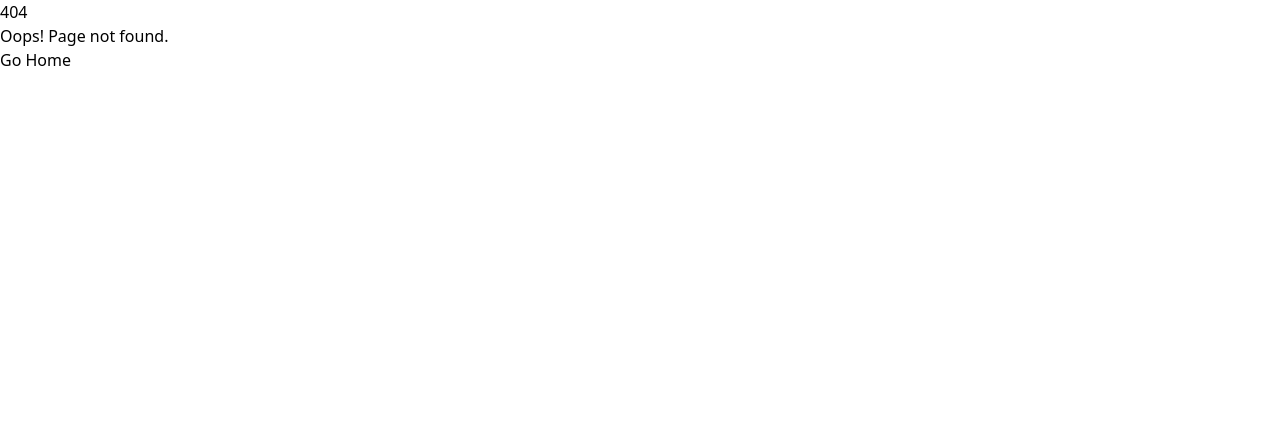
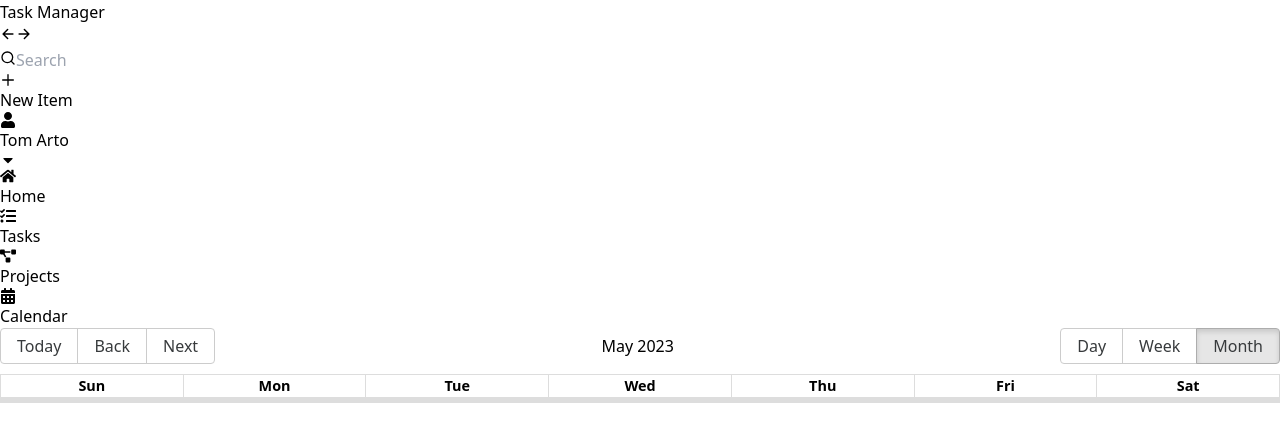
Before and after one commit to Takenobou/ui_cw2, a React (Vite) app: page /calendar in a window 1280 px wide. Before the commit this address had no page. Shown: the top 442 px of the page. Built offline with nearby package versions, Linux system fonts and the light colour scheme.

Commit message:
working more on formatting, added all main pages

```diff
--- a/src/App.tsx
+++ b/src/App.tsx
@@ -8,6 +8,7 @@ import NotFound from './components/NotFound';
 import PageWrapper from './components/PageWrapper';
 import Tasks from "./pages/tasks.tsx";
 import Projects from "./pages/projects.tsx";
+import Calendar from "./pages/calendar.tsx";
 
 const App: React.FC = () => {
     const [isLoggedIn, setIsLoggedIn] = React.useState(false);
@@ -22,6 +23,7 @@ const App: React.FC = () => {
                     <Route path="/projects" element={<PageWrapper><Projects /></PageWrapper>} />
                     <Route path="/signin" element={<SignIn setIsLoggedIn={setIsLoggedIn} />} />
                     <Route path="*" element={<NotFound />} />
+                    <Route path="/calendar" element={<PageWrapper><Calendar /></PageWrapper>} />
                 </Routes>
             </div>
         </BrowserRouter>
--- a/src/components/ProjectView.tsx
+++ b/src/components/ProjectView.tsx
@@ -5,6 +5,7 @@ interface Task {
     title: string;
     status: string;
     project: string;
+    labels: string[];
 }
 
 interface ProjectViewProps {
@@ -14,25 +15,34 @@ interface ProjectViewProps {
 
 const ProjectView: React.FC<ProjectViewProps> = ({ project, tasksData }) => {
     const statusCategories = ['To do', 'In Progress', 'Done'];
+    const statusDotColors = ['bg-red-600', 'bg-yellow-600', 'bg-green-600'];
 
-    // Filter tasks of the selected project
     const projectTasks = tasksData.filter(task => task.project === project);
 
     return (
-        <div>
-            <h1 className="text-4xl font-bold mt-4 mb-8">{project}</h1>
-
-            <div className="grid grid-cols-3 gap-4">
+        <div className="h-full p-8 flex flex-col">
+            <div className="flex-grow grid grid-cols-3 gap-8">
                 {statusCategories.map((status, index) => (
-                    <div key={index}>
-                        <h2 className="text-2xl font-semibold mb-4">{status}:</h2>
+                    <div key={index} className="p-4 bg-gray-200 rounded-xl shadow-lg flex flex-col">
+                        <h2 className="text-xl font-semibold mb-8 flex items-center">
+                            <span className={`mr-2 rounded-full h-4 w-4 inline-block ${statusDotColors[index]}`}></span>
+                            {status}
+                        </h2>
                         {projectTasks
                             .filter(task => task.status === status)
                             .map(task => (
-                                <button key={task.id} className="bg-blue-500 text-white rounded px-2 py-1 my-1">
-                                    {task.title}
+                                <button key={task.id} className="w-full text-left p-6 mb-6 border-gray-300 rounded-xl focus:outline-none shadow hover:shadow-lg transition-shadow duration-200 ease-in-out bg-white text-gray-700">
+                                    <h3 className="font-bold text-2xl mb-2">{task.title}</h3>
+                                    <div className="flex items-center space-x-2 mt-2">
+                                        {task.labels.map((label, index) => (
+                                            <span key={index} className="inline-block bg-blue-200 text-blue-800 px-2 py-1 rounded-full text-sm mr-2">{label}</span>
+                                        ))}
+                                    </div>
                                 </button>
                             ))}
+                        {projectTasks.filter(task => task.status === status).length === 0 &&
+                            <div className="text-lg text-gray-500 mt-4 text-center">No tasks to display.</div>
+                        }
                     </div>
                 ))}
             </div>
--- a/src/components/SideBar.tsx
+++ b/src/components/SideBar.tsx
@@ -39,9 +39,23 @@ const SideBar: React.FC = () => {
                 </div>
                 {isDropdownOpen && (
                     <ul className="absolute left-0 w-full space-y-2 bg-white rounded-b-lg shadow-lg mt-2 p-2">
-                        <li><button className="w-full text-left py-2 hover:bg-gray-100 rounded-lg transition-colors">Account settings</button></li>
-                        <li><button className="w-full text-left py-2 hover:bg-gray-100 rounded-lg transition-colors">Update profile</button></li>
-                        <li><button className="w-full text-left py-2 hover:bg-gray-100 rounded-lg transition-colors">Log out</button></li>
+                        <li>
+                            <button className="w-full text-left py-2 hover:bg-gray-100 rounded-lg transition-colors">
+                                Account settings
+                            </button>
+                        </li>
+                        <li>
+                            <button className="w-full text-left py-2 hover:bg-gray-100 rounded-lg transition-colors"
+                            >
+                                Update profile
+                            </button>
+                        </li>
+                        <li>
+                            <button className="w-full text-left py-2 hover:bg-gray-100 rounded-lg transition-colors"
+                                    onClick={() => navigate("/signin")}>
+                                Log out
+                            </button>
+                        </li>
                     </ul>
                 )}
             </div>
@@ -71,7 +85,8 @@ const SideBar: React.FC = () => {
                     </button>
                 </li>
                 <li className="flex items-center space-x-2">
-                    <button className="w-full py-2 px-4 flex items-center text-gray-700 hover:bg-gray-200 rounded-lg focus:outline-none">
+                    <button className="w-full py-2 px-4 flex items-center text-gray-700 hover:bg-gray-200 rounded-lg focus:outline-none"
+                            onClick={() => navigate('/calendar')}>
                         <FaCalendarAlt className="text-xl mr-2" />
                         <span className="font-medium">Calendar</span>
                     </button>
--- a/src/data/taskdata.json
+++ b/src/data/taskdata.json
@@ -10,7 +10,8 @@
     "labels": ["UI", "Website"],
     "documents": ["homepage_design.pdf"],
     "automation": ["Automate CSS compilation"],
-    "project": "Website Redesign"
+    "project": "Website Redesign",
+    "priority": "Low"
   },
   {
     "id": 2,
@@ -23,7 +24,8 @@
     "labels": ["User Registration"],
     "documents": ["signup_process.docx", "user_requirements.pdf"],
     "automation": ["Automate email verification"],
-    "project": "User Management System"
+    "project": "User Management System",
+    "priority": "High"
   },
   {
     "id": 3,
@@ -36,7 +38,8 @@
     "labels": ["Database Design"],
     "documents": ["schema_diagram.png"],
     "automation": [],
-    "project": "Inventory Management System"
+    "project": "Inventory Management System",
+    "priority": "High"
   },
   {
     "id": 4,
@@ -49,7 +52,8 @@
     "labels": ["Product Search"],
     "documents": ["search_requirements.pdf"],
     "automation": ["Automate indexing of product data"],
-    "project": "E-commerce Website"
+    "project": "E-commerce Website",
+    "priority": "Normal"
   },
   {
     "id": 5,
@@ -62,7 +66,8 @@
     "labels": ["UI", "Mobile App"],
     "documents": [],
     "automation": [],
-    "project": "Mobile App Development"
+    "project": "Mobile App Development",
+    "priority": "High"
   },
   {
     "id": 6,
@@ -75,7 +80,8 @@
     "labels": ["Performance Optimization"],
     "documents": ["query_analysis.docx"],
     "automation": [],
-    "project": "Database Performance Enhancement"
+    "project": "Database Performance Enhancement",
+    "priority": "High"
   },
   {
     "id": 7,
@@ -88,7 +94,8 @@
     "labels": ["UI", "Website"],
     "documents": ["homepage_content_update.docx"],
     "automation": [],
-    "project": "Website Redesign"
+    "project": "Website Redesign",
+    "priority": "Normal"
   },
   {
     "id": 8,
@@ -101,7 +108,8 @@
     "labels": ["User Management"],
     "documents": ["password_recovery_process.pdf"],
     "automation": ["Automate email sending"],
-    "project": "User Management System"
+    "project": "User Management System",
+    "priority": "Low"
   },
   {
     "id": 9,
@@ -114,7 +122,8 @@
     "labels": ["Performance Optimization"],
     "documents": ["index_optimization_notes.txt"],
     "automation": [],
-    "project": "Inventory Management System"
+    "project": "Inventory Management System",
+    "priority": "High"
   },
   {
     "id": 10,
@@ -127,6 +136,7 @@
     "labels": ["User Management"],
     "documents": ["authentication_process.docx"],
     "automation": [],
-    "project": "User Management System"
+    "project": "User Management System",
+    "priority": "Normal"
   }
 ]
--- /dev/null
+++ b/src/pages/calendar.tsx
@@ -0,0 +1,66 @@
+// Import necessary libraries
+import React, { useState, useEffect } from 'react';
+import { Calendar, momentLocalizer } from 'react-big-calendar';
+import moment from 'moment';
+import 'react-big-calendar/lib/css/react-big-calendar.css';
+import tasksData from '../data/taskdata.json';
+import 'tailwindcss/tailwind.css';
+
+const localizer = momentLocalizer(moment);
+
+interface Task {
+    id: number;
+    title: string;
+    description: string;
+    status: string;
+    category: string;
+    creationDate: string;
+    dueDate: string;
+    labels: string[];
+    documents: string[];
+    automation: string[];
+    project: string;
+    priority: string;
+}
+
+// Your custom Event component
+const CustomEvent = ({ event }: any) => (
+    <div className="bg-blue-500 text-white p-2 rounded">
+        <strong>{event.title}</strong>
+        <p>{event.description}</p>
+    </div>
+);
+
+const CalendarPage: React.FC = () => {
+    const [events, setEvents] = useState<any[]>([]);
+
+    useEffect(() => {
+        // Convert task data to event data
+        const eventData = tasksData.map((task: Task) => ({
+            title: task.title,
+            start: new Date(task.creationDate),
+            end: new Date(task.dueDate),
+            allDay: false,
+        }));
+
+        setEvents(eventData);
+    }, []);
+
+    return (
+        <div className="App h-full">
+            <Calendar
+                className="bg-white m-4 rounded shadow"
+                localizer={localizer}
+                events={events}
+                startAccessor="start"
+                endAccessor="end"
+                views={['day', 'week', 'month']}
+                components={{
+                    event: CustomEvent,
+                }}
+            />
+        </div>
+    );
+}
+
+export default CalendarPage;
--- a/src/pages/index.tsx
+++ b/src/pages/index.tsx
@@ -1,15 +1,85 @@
-import React from 'react';
-import TopBar from "../components/TopBar.tsx";
-import SideBar from "../components/SideBar.tsx";
+import React, { useState, useEffect } from 'react';
+import taskData from "../data/taskdata.json";
+
+interface Task {
+    id: number;
+    title: string;
+    description: string;
+    status: string;
+    category: string;
+    creationDate: string;
+    dueDate: string;
+    labels: string[];
+    documents: string[];
+    automation: string[];
+    project: string;
+}
 
 const Home: React.FC = () => {
+
+    const [tasksData, setTasksData] = useState<Task[]>([]);
+
+    useEffect(() => {
+        setTasksData(taskData);
+    }, []);
+
+    const projectNames = [...new Set(tasksData.map(task => task.project))];
+
+    // Helper function to format date strings
+    const formatDate = (dateString: string) => {
+        const options: Intl.DateTimeFormatOptions = { year: 'numeric', month: 'long', day: 'numeric' };
+        return new Date(dateString).toLocaleDateString(undefined, options);
+    }
+
+
+
+
+    // Get tasks due soon (within next 7 days)
+    const tasksDueSoon = tasksData.filter(task => {
+        const dueDate = new Date(task.dueDate);
+        const now = new Date();
+        const oneWeekFromNow = new Date();
+        oneWeekFromNow.setDate(now.getDate() + 7);
+        return now <= dueDate && dueDate <= oneWeekFromNow;
+    });
+
     return (
-        <div className="min-h-screen bg-gray-100">
-            <TopBar />
-            <SideBar />
-            <div className="pt-16 ml-64 p-4">
-                <h1 className="text-3xl font-bold mb-4">Welcome</h1>
-                <p>BLAH BLAH BLAH.</p>
+        <div className="flex flex-col min-h-full">
+            <div className="flex-1 flex overflow-auto pb-4">
+                <div className="w-1/2 border-r border-gray-200 pr-8">
+                    <h2 className="text-xl font-bold mb-4">Tasks Due Soon</h2>
+                    {tasksDueSoon.map(task => (
+                        <div key={task.id} className="mb-4 p-4 border rounded shadow">
+                            <h3 className="font-bold text-lg mb-2">{task.title}</h3>
+                            <p className="text-gray-500">{formatDate(task.dueDate)}</p>
+                        </div>
+                    ))}
+                </div>
+                <div className="w-1/2 ml-8">
+                    <h2 className="text-xl font-bold mb-4">Projects</h2>
+                    {projectNames.map((project, index) => (
+                        <div key={index} className="mb-4 p-4 border rounded shadow">
+                            <h3 className="font-bold text-lg">{project}</h3>
+                        </div>
+                    ))}
+                </div>
+            </div>
+            <div className="w-full mt-4">
+                <h2 className="text-xl font-bold mb-4">Statistics</h2>
+                <div className="grid grid-cols-3 gap-4">
+                    <div className="p-4 border rounded shadow">
+                        <p className="text-sm text-gray-500">Total Tasks</p>
+                        <p className="text-lg font-bold">{tasksData.length}</p>
+                    </div>
+                    <div className="p-4 border rounded shadow">
+                        <p className="text-sm text-gray-500">TasksDue Soon</p>
+                        <p className="text-lg font-bold">{tasksDueSoon.length}</p>
+                    </div>
+                    <div className="p-4 border rounded shadow">
+                        <p className="text-sm text-gray-500">Total Projects</p>
+                        <p className="text-lg font-bold">{projectNames.length}</p>
+                    </div>
+                </div>
             </div>
         </div>
     );
--- a/src/pages/projects.tsx
+++ b/src/pages/projects.tsx
@@ -17,14 +17,20 @@ interface Task {
     project: string;
 }
 
-const Projects: React.FC = () => {
+interface ProjectsProps {
+    initialSelectedProject?: string;
+}
+
+const Projects: React.FC<ProjectsProps> = ({ initialSelectedProject }) => {
     const [tasksData, setTasksData] = useState<Task[]>([]);
     const [selectedProject, setSelectedProject] = useState<string | null>(null);
     const [sortOrder, setSortOrder] = useState<'asc' | 'desc'>('asc');
 
     useEffect(() => {
-        setTasksData(taskData);
-    }, []);
+        setTasksData(taskData);if (initialSelectedProject) {
+            setSelectedProject(initialSelectedProject);
+        }
+    }, [initialSelectedProject]);
 
     // Generate unique project names
     let projectNames = [...new Set(tasksData.map(task => task.project))];
@@ -75,7 +81,7 @@ const Projects: React.FC = () => {
                 {selectedProject ? (
                     <ProjectView project={selectedProject} tasksData={tasksData} />
                 ) : (
-                    <div className="flex justify-center items-center h-full text-gray-500">
+                    <div className="flex justify-center items-center h-full text-gray-500 text-lg">
                         Select a project from the list
                     </div>
                 )}
--- a/src/pages/signup.tsx
+++ b/src/pages/signup.tsx
@@ -9,6 +9,7 @@ interface FormData {
     password: string;
     confirmPassword: string;
 }
+
 
 const SignUp = () => {
     const navigate = useNavigate();
--- a/src/pages/tasks.tsx
+++ b/src/pages/tasks.tsx
@@ -10,13 +10,19 @@ interface Task {
     category: string;
     creationDate: string;
     dueDate: string;
+    description: string;
     labels: string[];
     documents: string[];
     automation: string[];
     project: string;
+    priority: string;
 }
 
-const Tasks: React.FC = () => {
+interface TasksProps {
+    initialSelectedTask?: Task;
+}
+
+const Tasks: React.FC<TasksProps> = ({ initialSelectedTask }) => {
     const [tasks, setTasks] = useState<Task[]>([]);
     const [selectedTask, setSelectedTask] = useState<Task | null>(null);
     const [sortOrder, setSortOrder] = useState<'asc' | 'desc'>('asc');
@@ -28,6 +34,10 @@ const Tasks: React.FC = () => {
     useEffect(() => {
         setTasks(taskData);
 
+        if (initialSelectedTask) {
+            setSelectedTask(initialSelectedTask);
+        }
+
         const allLabels = new Set<string>();
         const allStatuses = new Set<string>();
 
@@ -38,7 +48,7 @@ const Tasks: React.FC = () => {
 
         setLabels(Array.from(allLabels));
         setStatuses(Array.from(allStatuses));
-    }, []);
+    }, [initialSelectedTask]);
 
     const selectTask = (task: Task) => {
         setSelectedTask(task);
@@ -94,7 +104,7 @@ const Tasks: React.FC = () => {
 
     return (
         <div className="flex min-h-full">
-            <div className="w-1/5 border-r border-gray-200 pr-8">
+            <div className="w-1/5 border-r border-gray-200 pr-8 overflow-auto h-screen">
                 <div className="flex justify-between items-center">
                     <div className={`relative bg-white shadow hover:shadow-lg transition-shadow p-2 mb-8 cursor-pointer ${isDropdownOpen ? 'rounded-t-lg' : 'rounded-lg'}`} onClick={() => setIsDropdownOpen(!isDropdownOpen)}>
                         <div className="flex items-center space-x-2">
@@ -141,7 +151,7 @@ const Tasks: React.FC = () => {
                         </div>
                     </div>
                 </div>
-                <div>
+                <div className="overflow-auto h-screen">
                     {tasks.map(task => (
                         <button
                             key={task.id}
@@ -158,8 +168,8 @@ const Tasks: React.FC = () => {
                 </div>
             </div>
             {selectedTask ? (
-                <div className="w-4/5 ml-8">
-                    <TaskDetails task={selectedTask} />
+                <div className="w-4/5 ml-8 overflow-auto h-screen">
+                    <TaskDetails key={selectedTask.id} task={selectedTask} />
                 </div>
             ) : (
                 <div className="w-4/5 ml-8 flex justify-center items-center">
```
